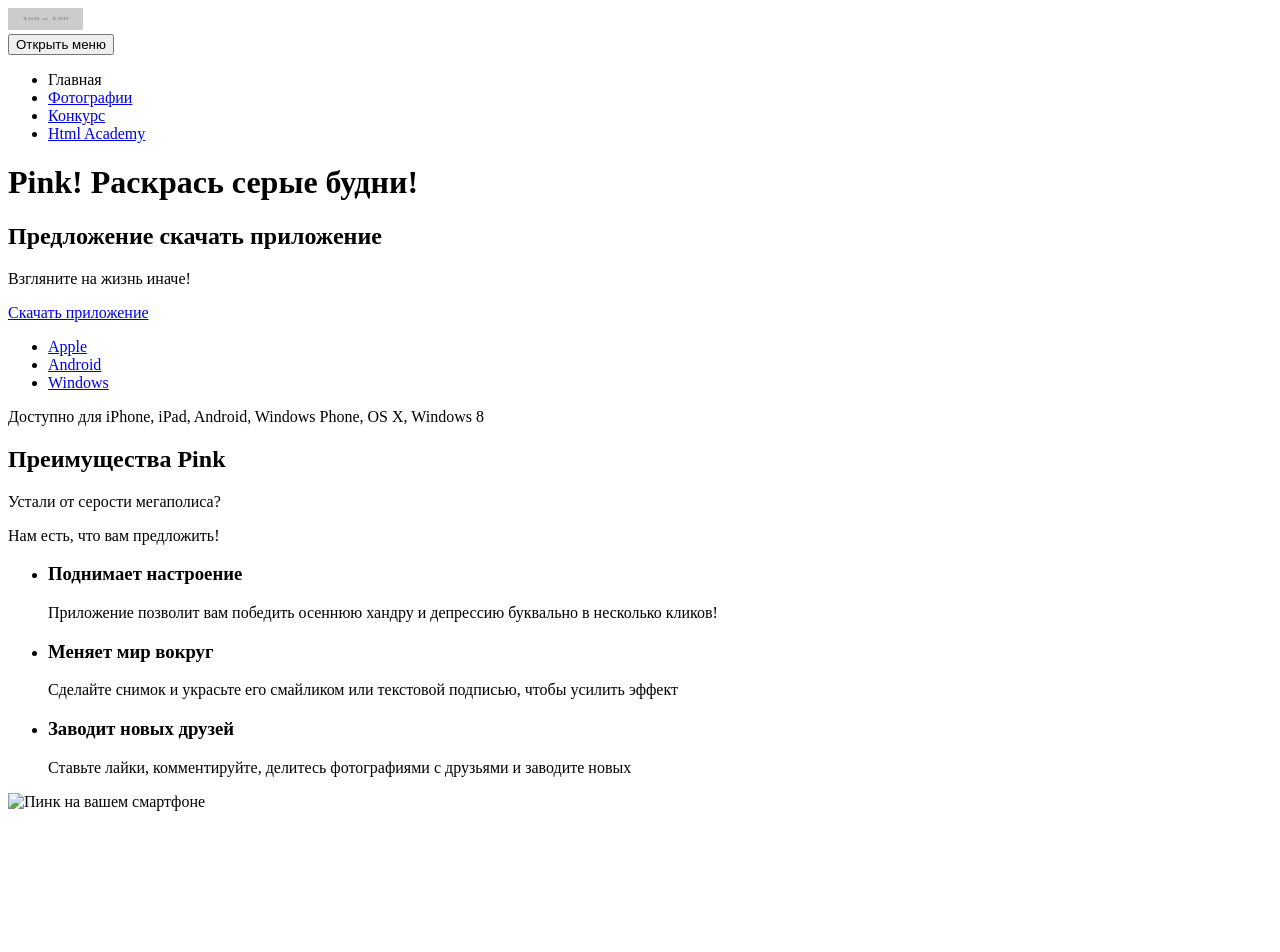
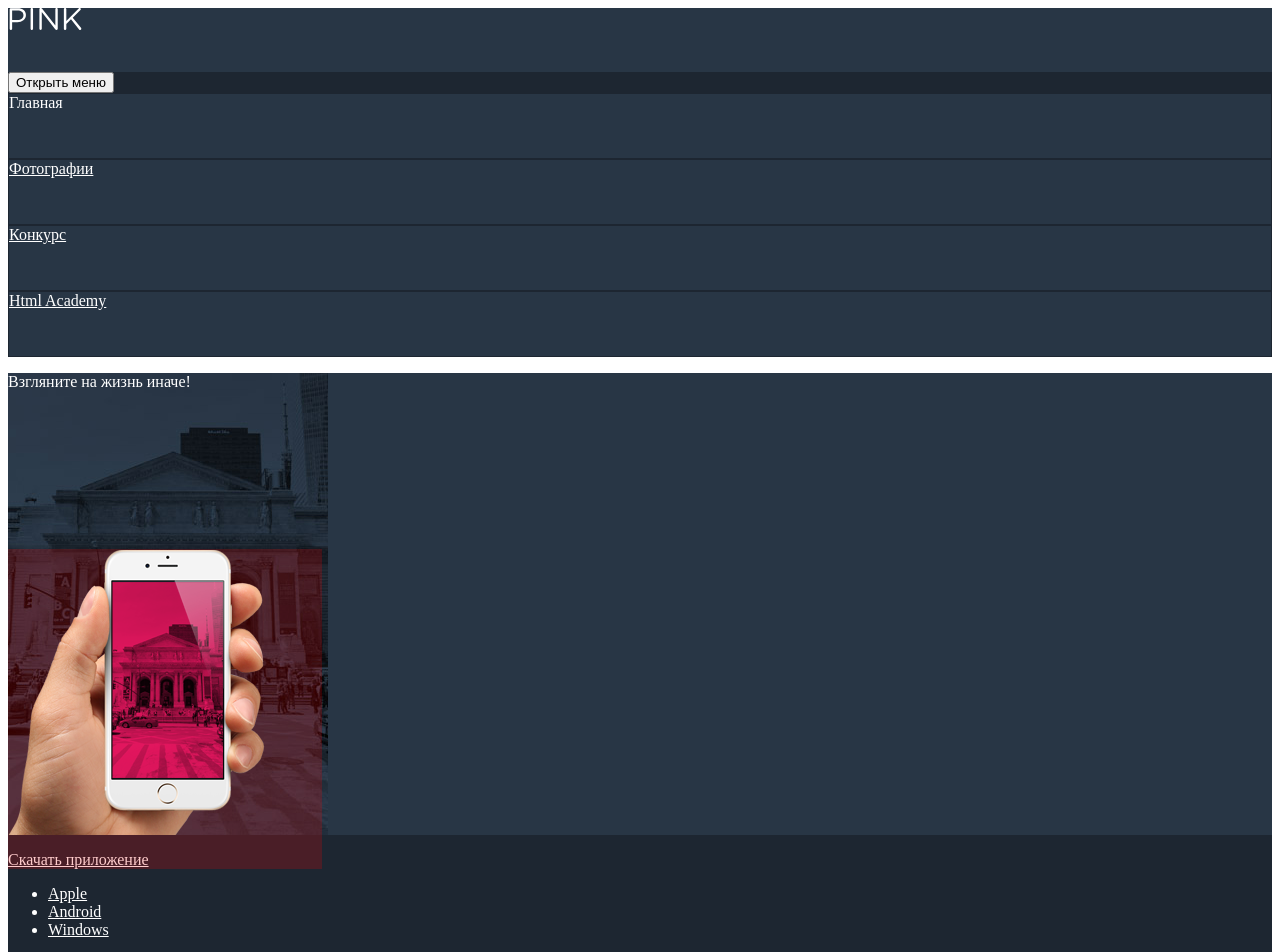
Before and after one commit to GenaevAlexei/977563-pink-18, a website: page source/index.html in a window 1280 px wide. Shown: the top 952 px of the page. Before the commit the page ends 819 px from the top, so only its background shows below. Drawn offline with nearby package versions, Linux system fonts and the light colour scheme; files that its build step writes are made by us from their sources; placeholder pictures from the web are drawn by us.

Commit message:
Добавляет цвет фона, изображения и фото

```diff
--- a/source/index.html
+++ b/source/index.html
@@ -3,12 +3,13 @@
   <head>
     <meta charset="utf-8">
     <title>HTML Academy: Пинк</title>
+    <link rel="stylesheet" href="css/style.css">
   </head>
   <body>
 <header class="page-header">
   <a class="page-header__logo">
   <img class="page-header__logo-image"
-    src="https://via.placeholder.com/150x150"
+    src="img/logo-pink-white-mobile.svg"
    width="75" height="22" alt="Мобильное приложение Pink">
  </a>
  <nav class="main-nav">
@@ -36,7 +37,9 @@
 <section class="offer">
   <div class="offer__header">
   <h2 class="visually-hidden">Предложение скачать приложение</h2>
-  <p class="offer__slogan">Взгляните на жизнь иначе!</p>
+  <p class="offer__slogan">Взгляните на жизнь иначе!
+  </p>
+  <div class="offer__image"></div>
 </div>
   <a class="offer__button" href="#">
     Скачать приложение
@@ -93,7 +96,9 @@
     </p>
   </li>
 </ul>
-<img class="advantages__img" width="" height="" alt="Пинк на вашем смартфоне">
+<img class="advantages__img" width="" height=""
+src="../img/iphone-screen-mobile@1x.png"
+alt="Пинк на вашем смартфоне">
 </section>
 </main>
   </body>
--- /dev/null
+++ b/source/less/advantages.less
@@ -0,0 +1,6 @@
+.advantages {
+background-color: #f2f2f2 ;
+}
+.advantages__header{
+background-color: #ffffff ;
+}
--- /dev/null
+++ b/source/less/mixins.less
@@ -0,0 +1,15 @@
+.visually-hidden () {
+  position: absolute;
+
+  width: 1px;
+  height: 1px;
+  margin: -1px;
+  border: 0;
+  padding: 0;
+
+  white-space: nowrap;
+
+  clip-path: inset(100%);
+  clip: rect(0 0 0 0);
+  overflow: hidden;
+}
--- /dev/null
+++ b/source/less/offer.less
@@ -0,0 +1,27 @@
+.offer {
+  background-color: #1d2631 ;
+  color: #ffffff ;
+  & a {color: #ffffff ;}
+}
+.offer__slogan {
+  display: block;
+  min-height: 462px ;
+  background-image: url(../img/bg-back-mobile@1x.jpg);
+  background-repeat: no-repeat;
+  background-color: #283645 ;
+  color: #ffffff ;
+}
+.offer__header {
+ position: relative;
+
+  }
+.offer__image{
+position: absolute;
+top: 176px ;
+width: 314px;
+height: 320px;
+background-image: url(../img/iphone-hand-mobile@1x.png);
+background-repeat: no-repeat;
+background-color: rgba(255, 0, 0, 0.2);
+
+}
--- /dev/null
+++ b/source/less/page-header.less
@@ -0,0 +1,11 @@
+.page-header{
+background-color: #1d2631 ;
+color: #ffffff ;
+& a {color: #ffffff ;}
+}
+.page-header__logo{
+  display: block;
+  min-height: 64px ;
+  background-color: #283645 ;
+
+}
--- /dev/null
+++ b/source/less/post.less
@@ -0,0 +1,5 @@
+.post{
+background-color: #f2f2f2 ;
+width: 280px ;
+}
+.post__photo{}
--- /dev/null
+++ b/source/less/site-list.less
@@ -0,0 +1,11 @@
+.site-list{
+  margin: 0 ;
+  padding: 0 ;
+}
+.site-list__item{
+  display: block;
+  min-height: 64px ;
+background-color:  #283645 ;
+border: 1px solid #1d2631 ;
+
+}
--- /dev/null
+++ b/source/less/style.less
@@ -0,0 +1,10 @@
+@import "page-header";
+@import "mixins";
+
+.visually-hidden{
+  .visually-hidden ()
+}
+@import "site-list" ;
+@import "offer";
+@import "advantages";
+@import "post";
```
Also changed, not shown: source/form.html (+2 -1 lines), source/photo.html (+9 -8 lines), source/less/variables.less (added).
